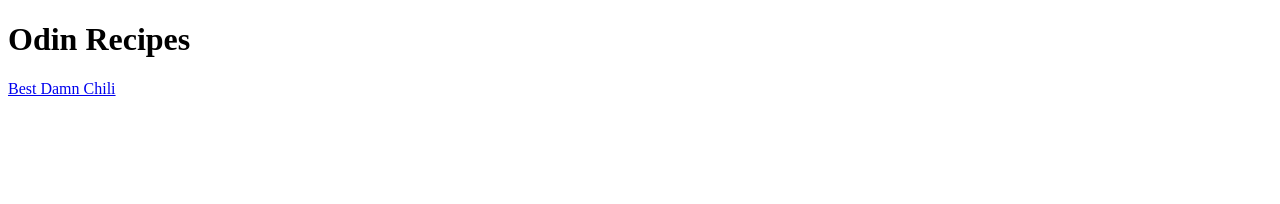
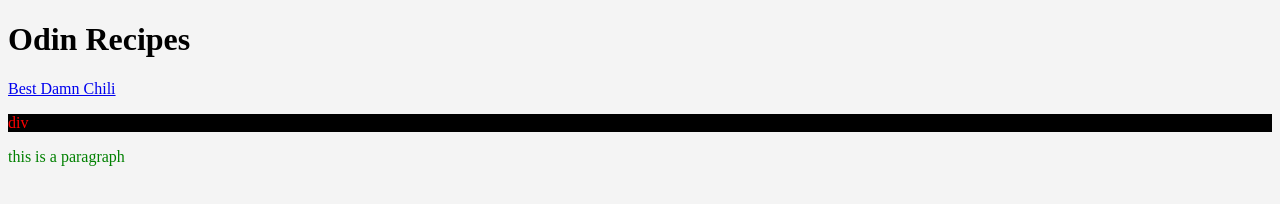
Before and after one commit to BarbarianWaffles/odin-recipes, a plain HTML site: page index.html in a window 1280 px wide. Drawn offline with Linux system fonts and the light colour scheme.

Commit message:
Added styles.css

```diff
--- /dev/null
+++ b/css/styles.css
@@ -0,0 +1,14 @@
+/* styles.css */
+
+* {
+    background-color: #f4f4f4;
+}
+
+div {
+    color: red;
+    background-color: black;
+}
+
+p {
+    color: green;
+}
--- a/index.html
+++ b/index.html
@@ -4,10 +4,16 @@
     <meta charset="UTF-8">
     <meta http-equiv="X-UA-Compatible" content="IE=edge">
     <meta name="viewport" content="width=device-width, initial-scale=1.0">
+    <link rel="stylesheet" href="css/styles.css">
     <title>Recipes</title>
 </head>
 <body>
     <h1>Odin Recipes</h1>
     <p><a href="recipes/chili.html" alt="Pot of chili">Best Damn Chili</a></p>
+
+<div>div</div>
+
+<p>this is a paragraph</p>
+
 </body>
 </html>
```
